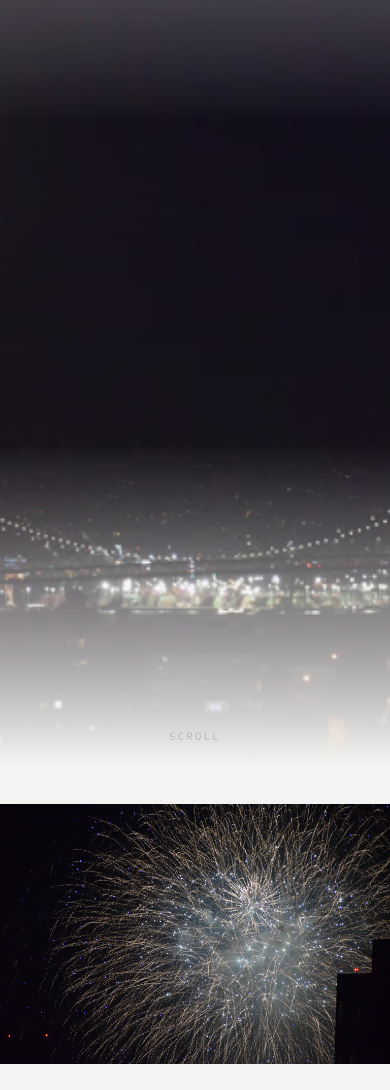
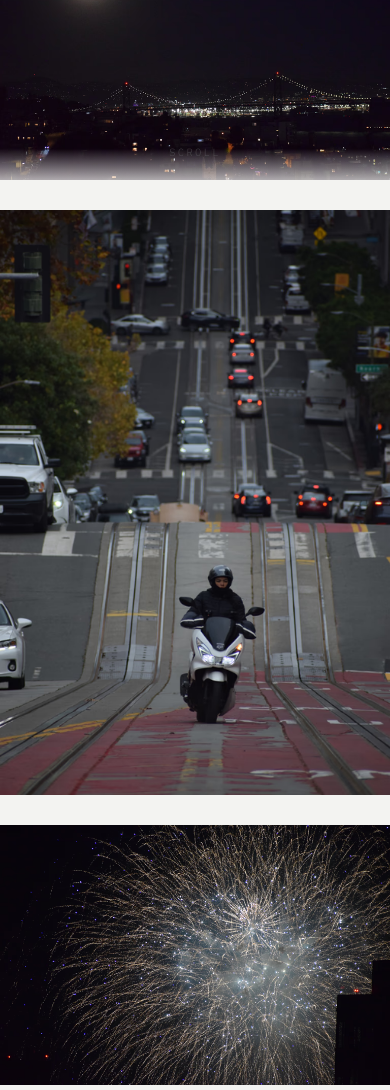
Before and after one commit to RaphaelKhalid/raphael-photography, a website built with Vite: page index.html in a window 390 px wide. Shown: the part 80-1170 px from the top of the page. Built offline with nearby package versions, Linux system fonts and the light colour scheme; some packages are replaced by stand-ins of ours.

Commit message:
feat: full-scene layout + velocity FX (native, no quality loss)
- Every landscape is now full-width showing the whole scene (incl. the hero,
  which previously cover-cropped the foreground city).
- Verticals are enlarged to fill the screen height, one per row — no more
  random 1/2/3 groupings.
- New scroll-velocity FX: a subtle live scale + skewY on the images while
  scrolling, easing back to rest. Runs as a CSS transform on the native <img>,
  so it brings back the fluid "WebGL-ish" magic with zero resampling / no
  quality loss. Respects prefers-reduced-motion.

```diff
--- a/src/lib/motion.ts
+++ b/src/lib/motion.ts
@@ -35,6 +35,29 @@
   items.forEach((el) => io.observe(el));
 }
 
+/** Scroll-velocity FX: a subtle live scale + skew on the images while scrolling,
+ *  easing back to rest. Transforms the native <img> (no resampling → no quality
+ *  loss) — the "close to WebGL" magic. */
+export function initVelocityFX(lenis: Lenis | null) {
+  if (reduced() || !lenis) return;
+  const imgs = Array.from(document.querySelectorAll<HTMLElement>(
+    ".shot .frame > picture > img, .hero-shot .frame > picture > img"));
+  if (!imgs.length) return;
+  let v = 0, sm = 0;
+  lenis.on("scroll", (e: any) => { v = e.velocity || 0; });
+  const tick = () => {
+    sm += (v - sm) * 0.09;
+    v *= 0.9;
+    const c = Math.max(-32, Math.min(32, sm));
+    const scale = (1 + Math.min(Math.abs(c) * 0.0018, 0.035)).toFixed(4);
+    const skew = Math.max(-1.5, Math.min(1.5, c * 0.05)).toFixed(3);
+    const t = `scale(${scale}) skewY(${skew}deg)`;
+    for (const el of imgs) el.style.transform = t;
+    requestAnimationFrame(tick);
+  };
+  requestAnimationFrame(tick);
+}
+
 /** Subtle parallax: elements move at [data-parallax] * scroll progress through the viewport. */
 export function initParallax(lenis: Lenis | null) {
   const nodes = Array.from(document.querySelectorAll<HTMLElement>("[data-parallax]"));
--- a/src/main.ts
+++ b/src/main.ts
@@ -1,7 +1,7 @@
 import "./styles.css";
 import { photos, hero, type Photo } from "./data/photos";
 import { frame, header, footer } from "./lib/dom";
-import { initSmoothScroll, initReveals, initParallax } from "./lib/motion";
+import { initSmoothScroll, initReveals, initParallax, initVelocityFX } from "./lib/motion";
 
 /* ---------------- theme ---------------- */
 function initTheme() {
@@ -147,74 +147,29 @@
 }
 
 /* ---------------- home ---------------- */
-const HERO_SIZES = "(max-width: 1500px) 100vw, 1500px";
-
-// group an ordered list into clusters, preferring triptychs, never leaving an orphan
-function clusterize<T>(arr: T[]): T[][] {
-  const out: T[][] = [];
-  for (let i = 0; i < arr.length; ) {
-    let take = Math.min(3, arr.length - i);
-    if (arr.length - i - take === 1) take--; // avoid a lonely trailing frame
-    out.push(arr.slice(i, i + take));
-    i += take;
-  }
-  return out;
-}
-
 function renderHome(app: HTMLElement) {
   const rest = photos.filter((p) => p.base !== hero.base);
 
-  // ---- full-viewport hero ----
+  // ---- hero: the whole scene, full width, header floating over it ----
   const heroSec = el(`
-    <section class="hero-full">
-      <div class="bleed" data-parallax="70"></div>
+    <section class="hero-shot" style="aspect-ratio:${hero.w} / ${hero.h}">
+      <div class="hs-frame"></div>
       <span class="scroll-cue">scroll</span>
     </section>`);
-  heroSec.querySelector(".bleed")!.appendChild(frame(hero, { sizes: HERO_SIZES, eager: true, index: 0 }));
+  heroSec.querySelector(".hs-frame")!.appendChild(frame(hero, { sizes: "100vw", eager: true, index: 0 }));
 
-  // ---- flow: interleave landscape "moments" with condensed vertical strips ----
+  // ---- flow: one image per row. landscape = full width (whole scene);
+  //           portrait = enlarged to fill the screen height ----
   const flow = el(`<div class="flow"></div>`);
-  const flat: Photo[] = [];               // visual order → lightbox index
-  const emit = (p: Photo, sizes: string) => { const f = frame(p, { sizes, index: 1 + flat.length }); flat.push(p); return f; };
-
-  const land = rest.filter((p) => p.orientation === "landscape");
-  const clusters = clusterize(rest.filter((p) => p.orientation === "portrait"));
-  const moment = ["m-bleed", "m-full", "m-offset-l", "m-full", "m-offset-r"];
-
-  let li = 0, ci = 0, cyc = 0;
-  while (li < land.length || ci < clusters.length) {
-    // whichever pool is proportionally behind goes next (landscape wins ties)
-    const takeCluster = ci < clusters.length &&
-      (li >= land.length || ci / clusters.length < li / land.length);
-
-    if (takeCluster) {
-      const group = clusters[ci++];
-      const strip = el(`<div class="movement m-strip wrap" data-count="${group.length}"></div>`);
-      const rail = el(`<div class="strip"></div>`);
-      group.forEach((p, k) => {
-        const cell = el(`<div data-reveal data-reveal-delay="${k * 90}"></div>`);
-        cell.appendChild(emit(p, "(max-width:720px) 100vw, 30vw"));
-        rail.appendChild(cell);
-      });
-      strip.appendChild(rail);
-      flow.appendChild(strip);
-    } else {
-      const p = land[li++];
-      const cls = moment[cyc++ % moment.length];
-      const bleed = cls === "m-bleed";
-      const m = el(`<div class="movement ${cls} ${bleed ? "" : "wrap"}" data-reveal></div>`);
-      const inner = el(`<div class="inner"></div>`);
-      const sizes = bleed ? "100vw" : cls === "m-full" ? HERO_SIZES : "(max-width:720px) 100vw, 64vw";
-      inner.appendChild(emit(p, sizes));
-      m.appendChild(inner);
-      flow.appendChild(m);
-    }
-  }
+  rest.forEach((p, i) => {
+    const tall = p.orientation === "portrait";
+    const shot = el(`<div class="shot ${tall ? "tall" : "land"}" data-reveal></div>`);
+    shot.appendChild(frame(p, { sizes: tall ? "(max-width: 800px) 100vw, 46vw" : "100vw", index: i + 1 }));
+    flow.appendChild(shot);
+  });
 
   app.append(heroSec, flow);
-  const foot = el(`<div class="wrap pad-bot" style="margin-top:clamp(50px,9vw,110px)"></div>`);
-  app.append(foot);
-  return [hero, ...flat];
+  return [hero, ...rest];
 }
 
 function renderAbout(app: HTMLElement) {
@@ -265,6 +220,7 @@
   const lenis = initSmoothScroll();
   initReveals();
   initParallax(lenis);
+  initVelocityFX(lenis);
 }
 
 document.addEventListener("DOMContentLoaded", boot);
--- a/src/styles.css
+++ b/src/styles.css
@@ -212,23 +212,34 @@
 /* parallax offset applied via --py */
 [data-parallax] { transform: translate3d(0, var(--py, 0), 0); will-change: transform; }
 
-/* full-viewport hero */
-.hero-full {
+/* hero — the whole scene, full width, header floating over it */
+.hero-shot {
   position: relative;
-  height: 100svh;
-  min-height: 560px;
+  width: 100%;
   overflow: hidden;
-  margin-bottom: clamp(40px, 9vw, 120px);
+  margin-bottom: clamp(30px, 6vw, 90px);
 }
-.hero-full .bleed { position: absolute; inset: -12% 0; }
-.hero-full .frame { height: 100%; width: 100%; cursor: default; }
-.hero-full .frame > picture, .hero-full .frame > picture > img {
-  height: 100%; width: 100%; object-fit: cover;
+.hero-shot .hs-frame, .hero-shot .frame { width: 100%; height: 100%; cursor: default; }
+.hero-shot::after {
+  content: ""; position: absolute; inset: 0; pointer-events: none; z-index: 1;
+  background: linear-gradient(180deg, color-mix(in srgb, var(--bg) 40%, transparent) 0%,
+    transparent 18%, transparent 88%, color-mix(in srgb, var(--bg) 70%, transparent) 100%);
 }
-.hero-full::after {
-  content: ""; position: absolute; inset: 0; pointer-events: none;
-  background: linear-gradient(180deg, color-mix(in srgb, var(--bg) 34%, transparent) 0%,
-    transparent 24%, transparent 62%, var(--bg) 100%);
+
+/* flow of single shots */
+.flow { display: flex; flex-direction: column; gap: clamp(30px, 7vw, 120px); }
+.shot { display: block; }
+/* landscape: full width, whole scene (aspect-ratio on .frame gives the height) */
+.shot.land .frame { width: 100%; height: auto; }
+/* portrait: enlarged to fill the screen height, centred, whole image kept */
+.shot.tall { display: flex; justify-content: center; }
+.shot.tall .frame { height: 92svh; width: auto; max-width: 100%; }
+@media (max-width: 800px) {
+  .shot.tall .frame { height: auto; width: 100%; }
+}
+/* velocity FX transforms the image (native, no resampling) */
+.shot .frame > picture > img, .hero-shot .frame > picture > img {
+  transform-origin: center; will-change: transform;
 }
 .hero-caption {
   position: absolute; left: 0; right: 0; bottom: clamp(34px, 7vh, 80px);
@@ -251,40 +262,6 @@
 }
 @keyframes cue { 0%,100%{opacity:.35;transform:translate(-50%,0)} 50%{opacity:.9;transform:translate(-50%,4px)} }
 
-/* editorial flow of "movements" */
-.flow { display: flex; flex-direction: column; gap: clamp(60px, 12vw, 168px); }
-.movement { display: block; }
-.movement .frame img { transition: opacity .8s ease, transform 1.4s cubic-bezier(.16,1,.3,1); }
-.m-caption { font-family: var(--mono); font-size: 12px; color: var(--muted); margin-top: 12px; letter-spacing: .02em; }
-.m-full .inner { width: 100%; }
-.m-offset-l .inner { width: min(64%, 900px); margin-right: auto; }
-.m-offset-r .inner { width: min(64%, 900px); margin-left: auto; }
-.m-bleed { width: 100vw; position: relative; left: 50%; right: 50%; margin-left: -50vw; margin-right: -50vw; }
-.m-bleed .inner { width: 100%; }
-.m-pair { display: grid; grid-template-columns: 1fr 1fr; gap: clamp(14px, 3vw, 40px); align-items: start; }
-.m-pair.stagger .p2 { margin-top: clamp(30px, 8vw, 120px); }
-@media (max-width: 720px) {
-  .m-offset-l .inner, .m-offset-r .inner { width: 100%; }
-  .m-pair { grid-template-columns: 1fr; gap: 30px; }
-  .m-pair.stagger .p2 { margin-top: 0; }
-}
-
-/* condensed vertical strip (diptych / triptych of portraits) */
-.m-strip .strip { display: grid; gap: clamp(8px, 1.2vw, 18px); align-items: start; }
-.m-strip[data-count="2"] .strip { grid-template-columns: 1fr 1fr; }
-.m-strip[data-count="3"] .strip { grid-template-columns: 1fr 1fr 1fr; }
-.m-strip .frame { cursor: zoom-in; }
-@media (max-width: 720px) {
-  .m-strip .strip { grid-template-columns: 1fr !important; gap: 20px; }
-}
-
-/* chapter divider between movements */
-.chapter { display: flex; align-items: baseline; justify-content: space-between; gap: 20px;
-  padding: clamp(10px,3vw,30px) 0; border-top: 1px solid var(--line); flex-wrap: wrap; }
-.chapter .c-title { font-family: var(--mono); font-size: clamp(20px, 3.4vw, 34px); font-weight: 400; }
-.chapter .c-title a:hover { color: var(--muted); }
-.chapter .c-meta { font-family: var(--mono); font-size: 12px; color: var(--muted); }
-
 @media (prefers-reduced-motion: reduce) {
   * { transition: none !important; animation: none !important; }
   .frame > img { opacity: 1; }
```
